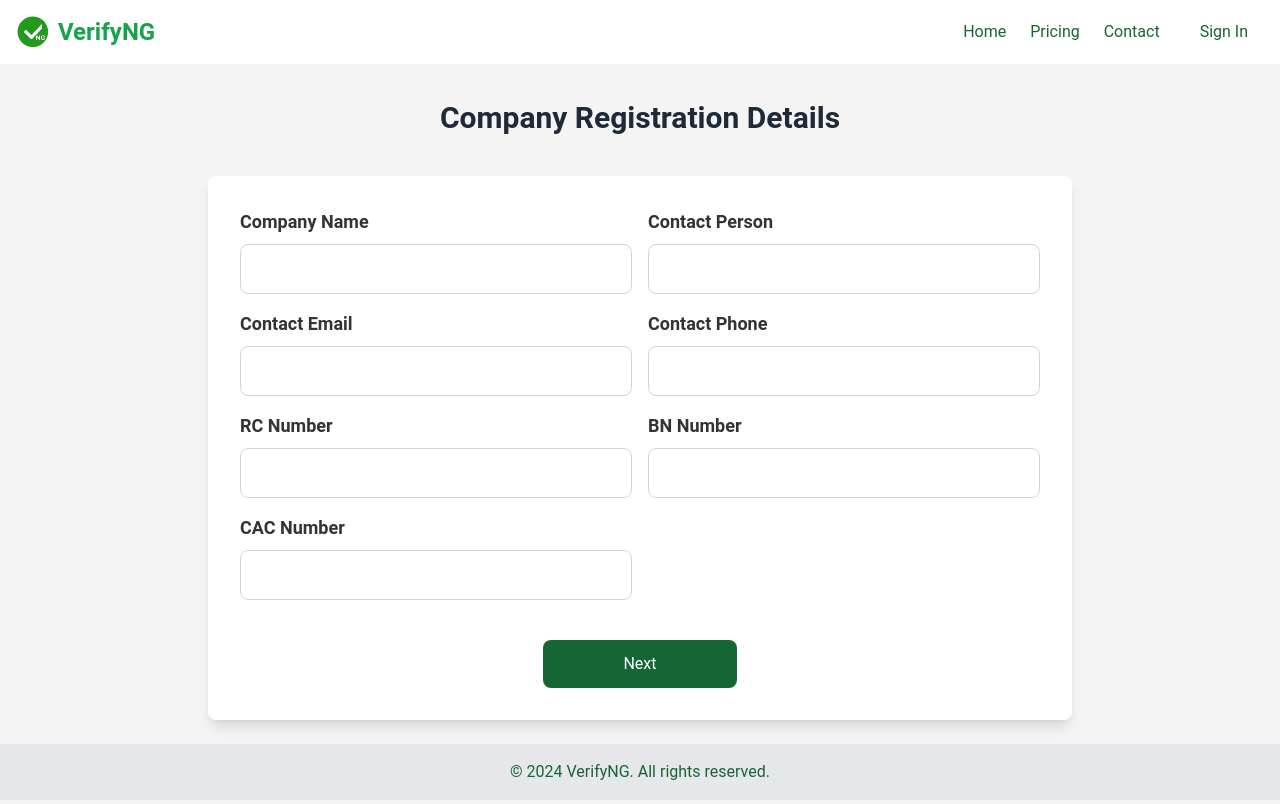
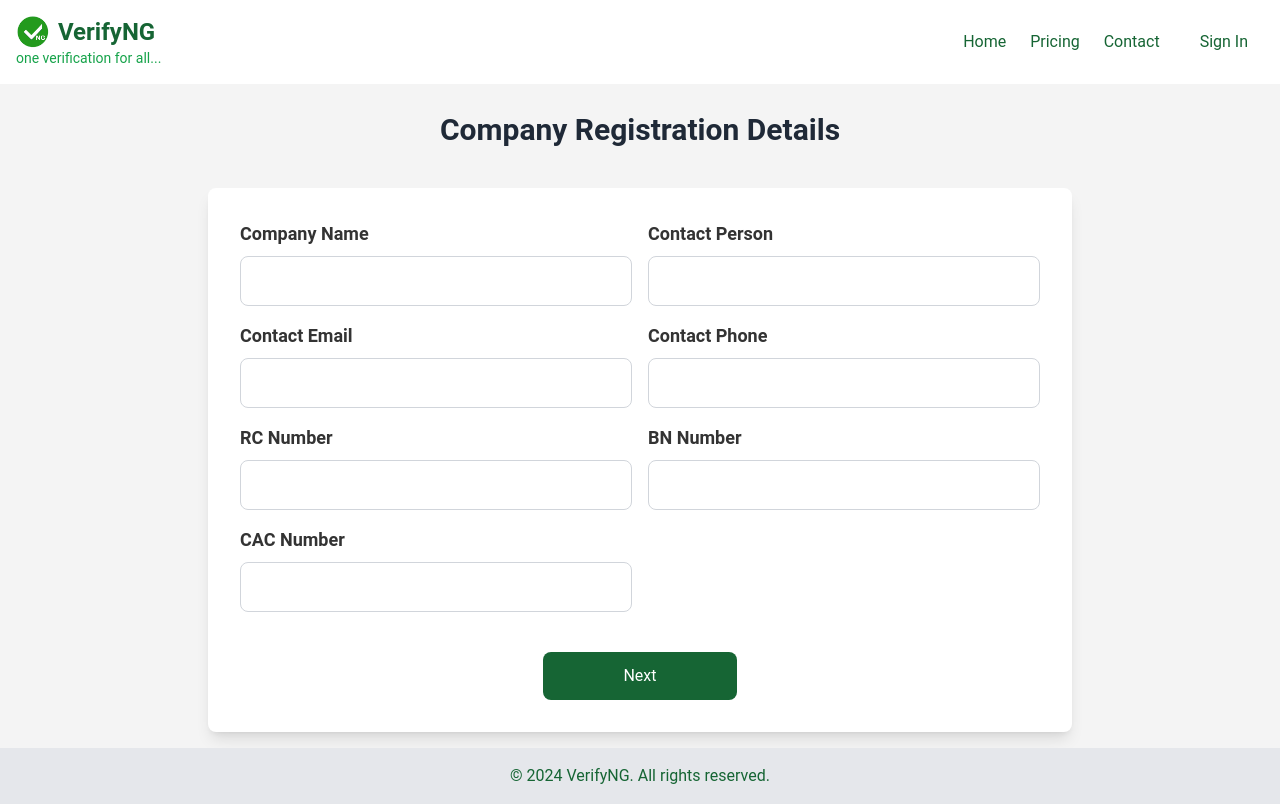
Before and after one commit to IsmailMuhammed2019/verifyngportal, a Next.js app: page / in a window 1280 px wide. Built offline with nearby package versions, Linux system fonts and the light colour scheme.

Commit message:
update header

```diff
--- a/components/Header.js
+++ b/components/Header.js
@@ -12,11 +12,14 @@ const Header = () => {
   return (
     <header className="bg-white p-4">
       <div className="container mx-auto flex justify-between items-center">
-        <div className="text-green-800 text-2xl font-bold flex items-center">
-          <img src="/logo.png" alt="VerifyNGPortal Logo" className="mr-2 h-8" />
-          <Link href="/">
-            <div className="text-green-600">VerifyNG</div>
-          </Link>
+        <div className="flex flex-col items-start">
+          <div className="flex items-center">
+            <img src="/logo.png" alt="VerifyNGPortal Logo" className="mr-2 h-8" />
+            <Link href="/">
+              <div className="text-green-800 text-2xl font-bold">VerifyNG</div>
+            </Link>
+          </div>
+          <div className="text-green-600 text-sm">one verification for all...</div>
         </div>
         <nav className="md:flex md:space-x-6 items-center">
           <ul className={`md:flex ${isMenuOpen ? 'block' : 'hidden'} md:items-center md:space-x-6`}>
```
